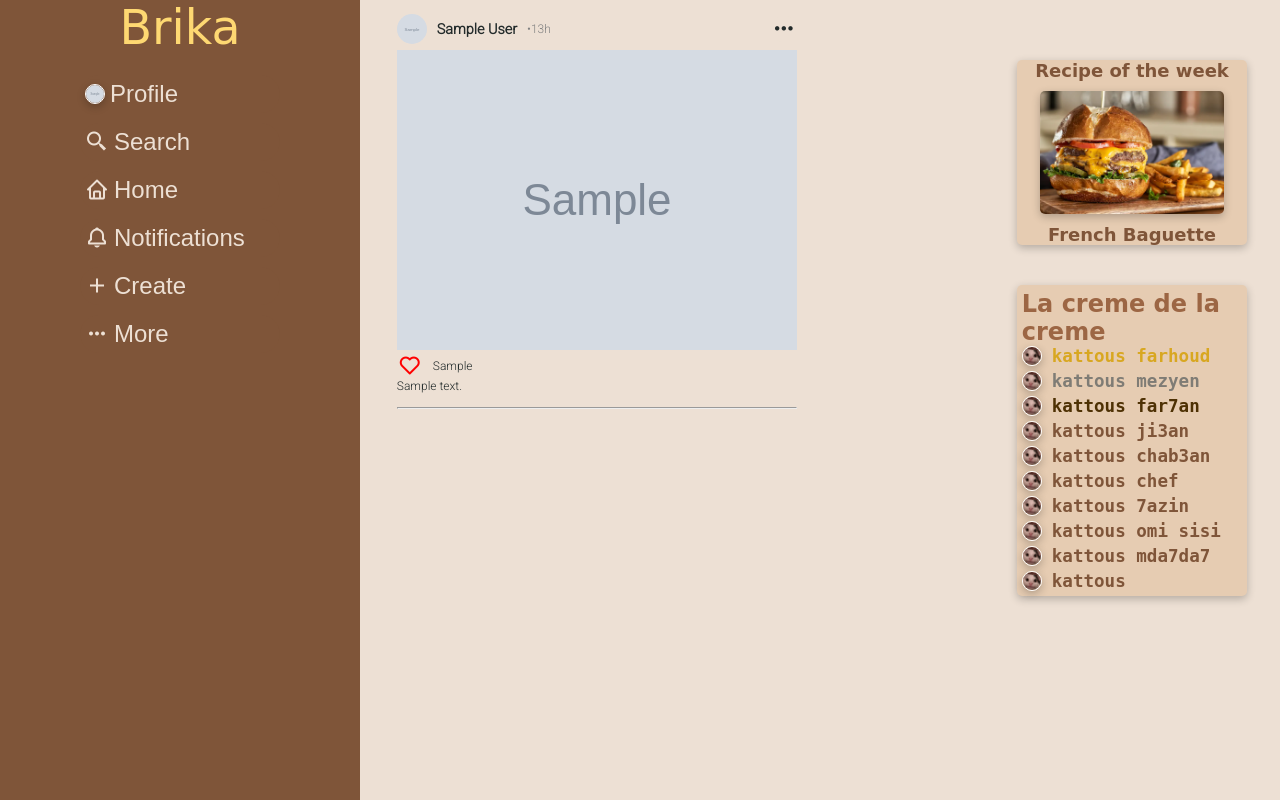
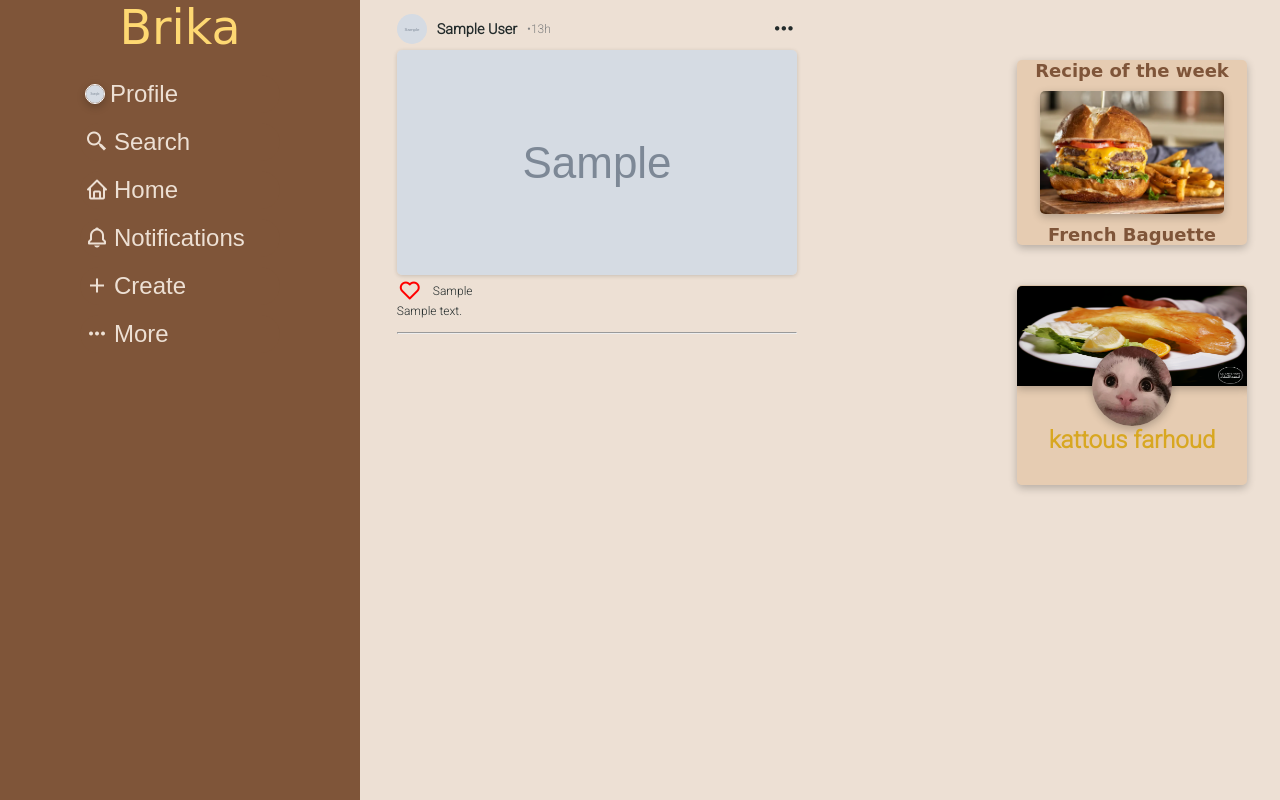
Before and after one commit to riahifiras/recipe-website, a PHP site: page /feed.php in a window 1280 px wide. Run offline with PHP 8.4, Linux system fonts and the light colour scheme; the visitor is signed in with stand-in values (Sample User, id 1); tables that the repository leaves empty or names only in its code hold one stand-in row (values such as "Sample post"); grey boxes marked "Sample" are stand-in pictures; some web fonts are replaced.

Commit message:
Mouch wa9tou.

```diff
--- a/css/feed.css
+++ b/css/feed.css
@@ -106,7 +106,7 @@ body{
     gap: 10px;
     background-color: var(--color5);
     border: none;
-    color: white;
+    color: var(--white);
     align-items: center;
     margin-top: auto;
     margin-bottom: auto;
@@ -147,14 +147,17 @@ body{
 }
 
 .food-pics{
+    aspect-ratio: 16/9;
     width: 100%;
-    height: auto;
+    box-shadow: rgba(0, 0, 0, 0.16) 0px 1px 4px;
+    border-radius: 5px;
 }
 
 .clickable-img{
     border: none;
     background-color: rgba(0, 0, 0, 0);
     cursor: pointer;
+
 }
 
 .dot, .menu{
@@ -273,6 +276,7 @@ body{
 }
 
 .leaderboard {
+    display: none;
 
     /* border-style: outset; */
     /* border: 1px solid black; */
@@ -612,6 +616,14 @@ textarea{
 }
 
 @media screen and (max-width: 700px){
+    .slider-container{
+        display: none;
+    }
+
+    .leaderboard{
+        display: block;
+    }
+
     #above{
         display: flex;
     }
@@ -685,7 +697,69 @@ textarea{
     }
 }
 
+.profile-img{
+    height: 80px;
+    width: 80px;
+    border-radius: 50%;
+    margin-top: -40px;
+    box-shadow: rgba(0, 0, 0, 0.24) 0px 3px 8px;
+
+}
+
+.bg-img{
+    margin-top: -30px;
+    height: 50%;
+    width: 100%;
+    border-top-left-radius: 5px;
+    border-top-right-radius: 5px;
+    box-shadow: rgba(0, 0, 0, 0.24) 0px 3px 8px;
+
+}
+
+.slider-container {
+    display: flex;
+    flex-direction: column;
+    justify-content: center;
+    width: 90%;
+    height: 200px;
+    overflow: hidden;
+    position: relative;
+    border-radius: 5px;
+    box-shadow: rgba(0, 0, 0, 0.24) 0px 3px 8px;
+    background-color: var(--color2);
+  }
+
+  .slider {
+    width: 1000%;
+    height: 200px;
+    display: flex;
+    transition: transform 0.5s ease-in-out;
+  }
+
+  .slide {
+    display: flex;
+    flex-direction: column;
+    width: 100%;
+    height: 200px;
+    display: flex;
+    align-items: center;
+    justify-content: center;
+    font-size: 24px;
+    color: var(--black);
+    background-color: var(--color2);
+    border-radius: 5px;
+  }
+
 @media screen and (max-width: 400px){
+    .slider-container{
+        display: none;
+    }
+
+    .leaderboard{
+        display: block;
+    }
+
+
     #above{
         display: flex;
     }
--- a/css/profile.css
+++ b/css/profile.css
@@ -36,7 +36,7 @@ body{
 }
 
 .background-pic{
-    background-image: url("assets\\82122519_2766256716786707_8563557445488607232_n.png");
+    width: 100vw;
     background-position: center;
     background-repeat: no-repeat;
     background-size: cover;
@@ -68,6 +68,7 @@ body{
 }
 
 .food-pics{
+    aspect-ratio: 16/9;
     width: 76vw;
     height: auto;
 }
--- a/feed.php
+++ b/feed.php
@@ -652,6 +652,61 @@ if (!isset($_SESSION["loggedin"]) || $_SESSION["loggedin"] !== TRUE) {
                 <img src="assets\burger.png" alt="" class="rotw-pic">
                 <h2 class="rotw-name">French Baguette</h2>
             </a>
+
+            <div class="slider-container">
+                <div class="slider">
+                    <div class="slide">
+                        <img src="haa.png" alt="" class="bg-img">
+                        <img src="assets/unnamed.png" alt="" class="profile-img">
+                        <h4 id="first" class="name">kattous farhoud</h4>
+                    </div>
+                    <div class="slide">
+                        <img src="haa.png" alt="" class="bg-img">
+                        <img src="assets/unnamed.png" alt="" class="profile-img">
+                        <h4 id="second" class="name">kattous mezyen</h4>
+                    </div>
+                    <div class="slide">
+                        <img src="haa.png" alt="" class="bg-img">
+                        <img src="assets/unnamed.png" alt="" class="profile-img">
+                        <h4 id="third" class="name">kattous far7an</h4>
+                    </div>
+                    <div class="slide">
+                        <img src="haa.png" alt="" class="bg-img">
+                        <img src="assets/unnamed.png" alt="" class="profile-img">
+                        <h4 class="name">kattous chab3an</h4>
+                    </div>
+                    <div class="slide">
+                        <img src="haa.png" alt="" class="bg-img">
+                        <img src="assets/unnamed.png" alt="" class="profile-img">
+                        <h4 class="name">kattous ji3an</h4>
+                    </div>
+                    <div class="slide">
+                        <img src="haa.png" alt="" class="bg-img">
+                        <img src="assets/unnamed.png" alt="" class="profile-img">
+                        <h4 class="name">kattous chef</h4>
+                    </div>
+                    <div class="slide">
+                        <img src="haa.png" alt="" class="bg-img">
+                        <img src="assets/unnamed.png" alt="" class="profile-img">
+                        <h4 class="name">kattous 7azin</h4>
+                    </div>
+                    <div class="slide">
+                        <img src="haa.png" alt="" class="bg-img">
+                        <img src="assets/unnamed.png" alt="" class="profile-img">
+                        <h4 class="name">kattous omi sisi</h4>
+                    </div>
+                    <div class="slide">
+                        <img src="haa.png" alt="" class="bg-img">
+                        <img src="assets/unnamed.png" alt="" class="profile-img">
+                        <h4 class="name">kattous mda7da7</h4>
+                    </div>
+                    <div class="slide">
+                        <img src="haa.png" alt="" class="bg-img">
+                        <img src="assets/unnamed.png" alt="" class="profile-img">
+                        <h4 class="name">kattous</h4>
+                    </div>
+                </div>
+            </div>
             <div class="leaderboard">
                 <h3> La creme de la creme</h3>
 
@@ -752,5 +807,6 @@ if (!isset($_SESSION["loggedin"]) || $_SESSION["loggedin"] !== TRUE) {
     <script src="js\feed.js"></script>
     <script src="js\lang.js"></script>
     <script src="js\dark.js"></script>
+    <script src="js\slider.js"></script>
 </body>
 </html>
--- /dev/null
+++ b/js/slider.js
@@ -0,0 +1,14 @@
+const slider = document.querySelector('.slider');
+let slideIndex = 0;
+const slideCount = slider.childElementCount;
+
+function showSlide() {
+  slider.style.transform = `translateX(-${slideIndex * 10}%)`;
+}
+
+function nextSlide() {
+  slideIndex = (slideIndex + 1) % slideCount;
+  showSlide();
+}
+
+setInterval(nextSlide, 5000);
--- a/profile.php
+++ b/profile.php
@@ -24,8 +24,7 @@
         $row = mysqli_fetch_assoc($result);
 
 
-        echo '<div class="background-pic">';
-        echo '</div>';
+        echo '<div class="background-pic" style="background-image: url(haa.png);"></div>';
         echo '<header class="top">';
         echo '    <img src="'.htmlspecialchars($row['profile_pic']).'" alt="" class="profile-pic">';
         echo '    <h2 class="name">'.htmlspecialchars($row['name']).'</h2>';
```
Also changed, not shown: finish.php (added, +91 -0 lines), index.html (+0 -16 lines), js/finish.js (added, +37 -0 lines), js/index.js (+0 -41 lines), signup.php (+7 -5 lines), haa.png (added).
